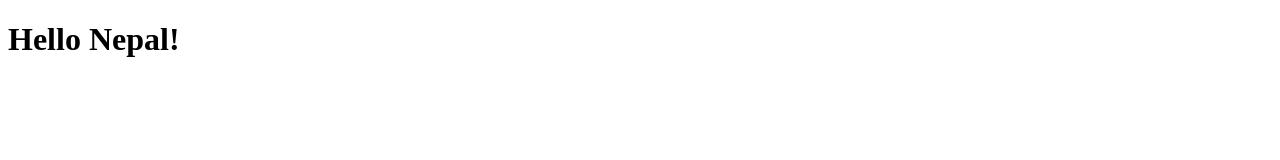
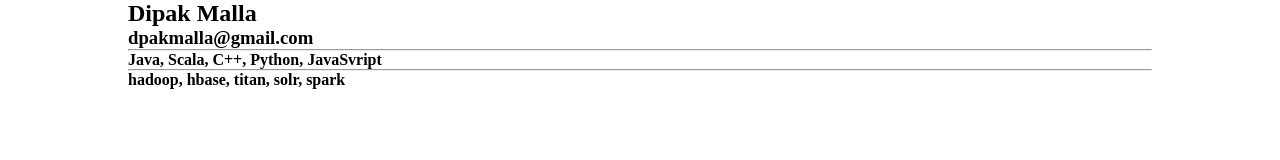
Before and after one commit to mmallad/mmallad.github.io, a plain HTML site: page index.html in a window 1280 px wide. Drawn offline with Linux system fonts and the light colour scheme.

Commit message:
Added full page

```diff
--- a/index.html
+++ b/index.html
@@ -1,9 +1,22 @@
 <!DOCTYPE html>
 <html>
 	<head>
-		<title>My Page</title>
+		<title>Dipak Malla</title>
+		<style type="text/css">
+			*{
+				margin : 0;
+				padding: 0;
+			}
+		</style>
 	<head>
 	<body>
-		<h1>Hello Nepal!</h1>
+		<div style="width:1024px; margin: 0 auto;">
+			<h2>Dipak Malla</h2>
+			<h3>dpakmalla@gmail.com</h3>
+			<hr />
+			<h4>Java, Scala, C++, Python, JavaSvript</h4>
+			<hr />
+			<h4>hadoop, hbase, titan, solr, spark</h4>
+		</div>
 	</body>
 </html>
```
